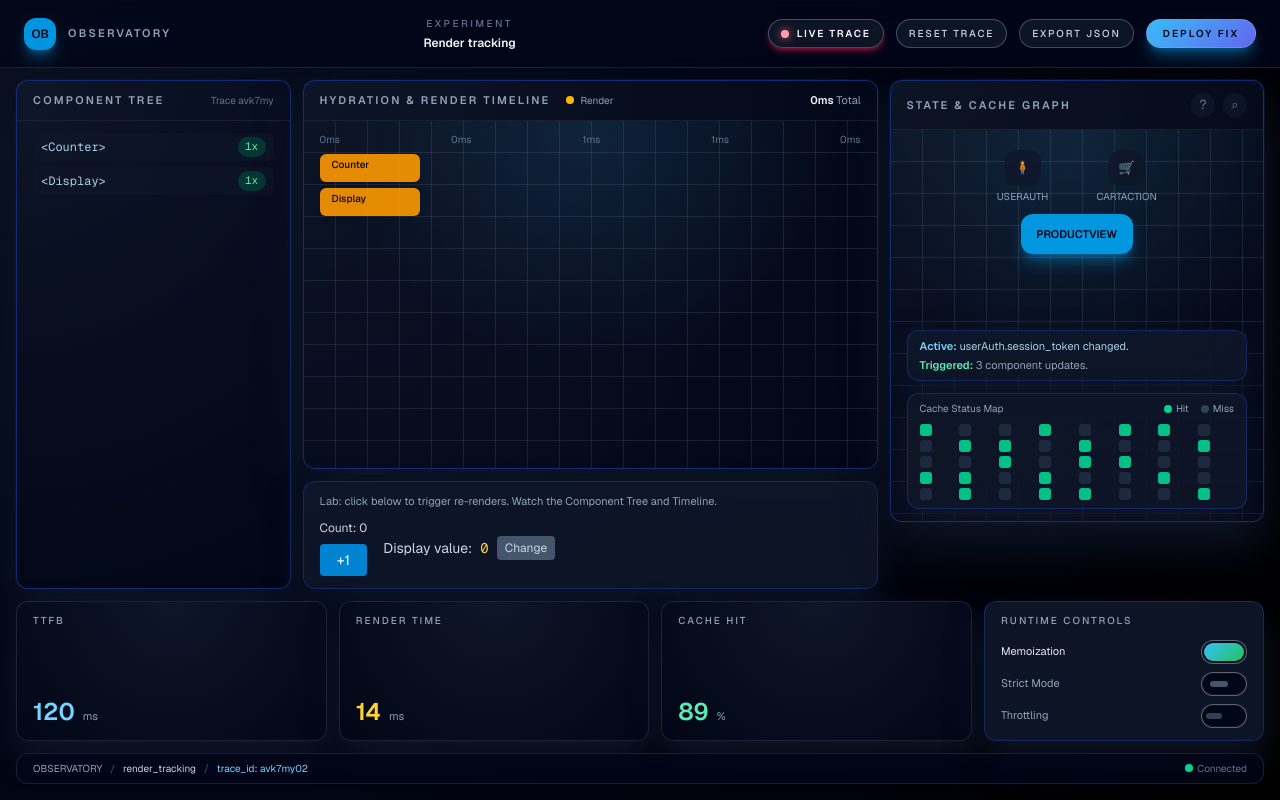
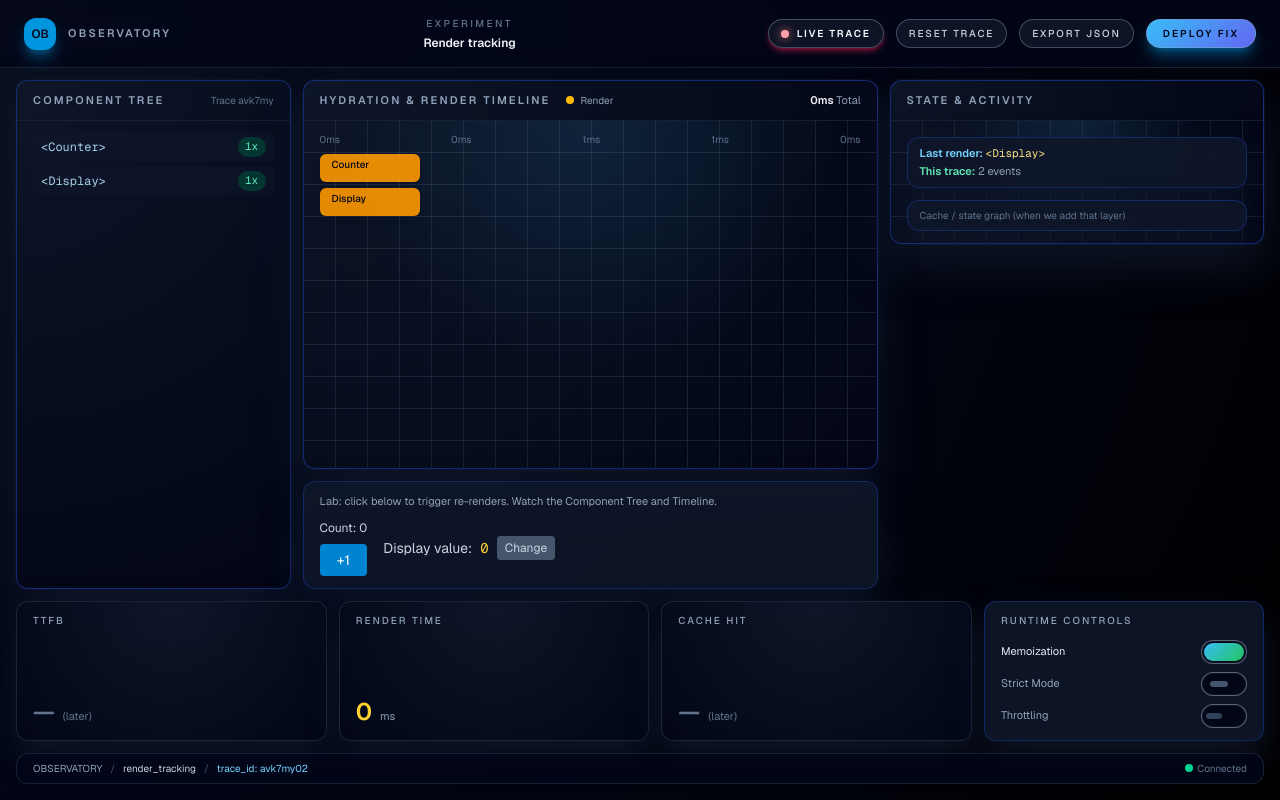
Before and after one commit to abdallah96/Observability, a Next.js app: page / in a window 1280 px wide. Built offline with nearby package versions, Linux system fonts and the light colour scheme.

Commit message:
fix: wire Render Time and State panel to live observatory data

```diff
--- a/src/app/ControlsBar/control-bar.tsx
+++ b/src/app/ControlsBar/control-bar.tsx
@@ -1,4 +1,17 @@
-export const BottomControlsBar = () => {
+"use client";
+
+import { useObservatoryStore } from "@/data/store";
+
+export function BottomControlsBar() {
+  const renderEvents = useObservatoryStore((s) => s.renderEvents);
+
+  // Total time span of this trace (first event → last event). 0 if no events.
+  const renderTimeMs =
+    renderEvents.length < 2
+      ? 0
+      : Math.max(...renderEvents.map((e) => e.timestamp)) -
+        Math.min(...renderEvents.map((e) => e.timestamp));
+
   return (
     <section className="mt-3 flex gap-3">
       <div className="flex flex-1 gap-3">
@@ -7,8 +20,8 @@ export const BottomControlsBar = () => {
             TTFB
           </span>
           <div className="mt-3 flex items-end gap-2">
-          <span className="text-2xl font-semibold text-sky-300">120</span>
-          <span className="pb-1 text-[11px] text-slate-400">ms</span>
+            <span className="text-2xl font-semibold text-slate-500">—</span>
+            <span className="pb-1 text-[11px] text-slate-500">(later)</span>
           </div>
         </div>
         <div className="observatory-metric-card flex flex-1 flex-col justify-between px-4 py-3">
@@ -16,7 +29,9 @@ export const BottomControlsBar = () => {
             Render Time
           </span>
           <div className="mt-3 flex items-end gap-2">
-          <span className="text-2xl font-semibold text-amber-300">14</span>
+            <span className="text-2xl font-semibold text-amber-300">
+              {renderTimeMs}
+            </span>
             <span className="pb-1 text-[11px] text-slate-400">ms</span>
           </div>
         </div>
@@ -25,10 +40,8 @@ export const BottomControlsBar = () => {
             Cache Hit
           </span>
           <div className="mt-3 flex items-end gap-2">
-          <span className="text-2xl font-semibold text-emerald-300">
-            89
-          </span>
-          <span className="pb-1 text-[11px] text-slate-400">%</span>
+            <span className="text-2xl font-semibold text-slate-500">—</span>
+            <span className="pb-1 text-[11px] text-slate-500">(later)</span>
           </div>
         </div>
       </div>
@@ -60,5 +73,5 @@ export const BottomControlsBar = () => {
     </div>
     </section>
   );
-};
+}
 export default BottomControlsBar;
--- a/src/app/Graph/graph.tsx
+++ b/src/app/Graph/graph.tsx
@@ -1,87 +1,41 @@
-export const StateAndCacheGraph = () => {
+"use client";
+
+import { useObservatoryStore } from "@/data/store";
+
+export function StateAndCacheGraph() {
+  const renderEvents = useObservatoryStore((s) => s.renderEvents);
+  const lastEvent = renderEvents.length > 0 ? renderEvents[renderEvents.length - 1] : null;
+
   return (
     <div className="flex w-[30%] min-w-[260px] flex-col gap-2">
       <div className="observatory-panel flex flex-col overflow-hidden">
         <header className="flex items-center justify-between border-b border-slate-800/70 px-4 py-3">
           <span className="text-[11px] font-semibold uppercase tracking-[0.2em] text-slate-400">
-                  State &amp; Cache Graph
+            State &amp; activity
           </span>
-                <div className="flex items-center gap-2 text-slate-500">
-                  <span className="h-6 w-6 rounded-full bg-slate-900/80 flex items-center justify-center text-[13px]">
-                    ?
-                  </span>
-                  <span className="h-6 w-6 rounded-full bg-slate-900/80 flex items-center justify-center text-[13px]">
-                    ⌕
-                  </span>
-                </div>
         </header>
         <div className="relative flex-1 px-4 pb-3 pt-4 observatory-grid-bg">
-                <div className="relative z-10 h-full">
-                  <div className="relative mx-auto mt-2 h-40 w-full max-w-[220px]">
-                    {/* Center node */}
-                    <div className="absolute inset-x-10 top-1/2 -translate-y-1/2">
-                      <div className="mx-auto flex h-10 w-28 items-center justify-center rounded-xl bg-sky-500/90 text-[11px] font-semibold text-slate-950 shadow-lg shadow-sky-500/40">
-                        PRODUCTVIEW
-                      </div>
-                    </div>
-                    {/* Top nodes */}
-                    <div className="absolute -top-1 left-1/2 flex -translate-x-1/2 gap-12">
-                      <div className="flex flex-col items-center gap-1">
-                        <div className="flex h-9 w-9 items-center justify-center rounded-xl bg-slate-900/90 text-[13px]">
-                          🧍
-                        </div>
-                        <span className="text-[10px] text-slate-400">
-                          USERAUTH
-                        </span>
-                      </div>
-                      <div className="flex flex-col items-center gap-1">
-                        <div className="flex h-9 w-9 items-center justify-center rounded-xl bg-slate-900/90 text-[13px]">
-                          🛒
-                        </div>
-                        <span className="text-[10px] text-slate-400">
-                          CARTACTION
-                        </span>
-                      </div>
-                    </div>
-                  </div>
-
-                  {/* Event log */}
-                  <div className="mt-4 observatory-panel-subtle px-3 py-2 text-[11px] text-sky-200/90">
+          <div className="relative z-10">
+            {/* Live log: last render and event count (useState observatory) */}
+            <div className="observatory-panel-subtle px-3 py-2 text-[11px] text-sky-200/90">
               <p>
-                      <span className="font-semibold text-sky-300">Active:</span>{" "}
-                      userAuth.session_token changed.
+                <span className="font-semibold text-sky-300">Last render:</span>{" "}
+                {lastEvent ? (
+                  <span className="font-mono text-amber-200">&lt;{lastEvent.componentName}&gt;</span>
+                ) : (
+                  <span className="text-slate-500">—</span>
+                )}
               </p>
               <p className="mt-1 text-slate-400">
-                      <span className="font-semibold text-emerald-300">
-                        Triggered:
-                      </span>{" "}
-                      3 component updates.
+                <span className="font-semibold text-emerald-300">This trace:</span>{" "}
+                {renderEvents.length} event{renderEvents.length !== 1 ? "s" : ""}
               </p>
             </div>
 
-                  {/* Cache map */}
+            {/* Placeholder for later: cache / state graph */}
             <div className="mt-3 observatory-panel-subtle px-3 py-2">
-                    <div className="mb-2 flex items-center justify-between text-[10px] text-slate-400">
-                      <span>Cache Status Map</span>
-                      <span className="flex items-center gap-1">
-                        <span className="h-2 w-2 rounded-full bg-emerald-400" />{" "}
-                        <span className="text-[10px]">Hit</span>
-                        <span className="ml-2 h-2 w-2 rounded-full bg-slate-700" />{" "}
-                        <span className="text-[10px]">Miss</span>
-                      </span>
-                    </div>
-                    <div className="grid grid-cols-8 gap-1">
-                      {Array.from({ length: 40 }).map((_, index) => (
-                        <div
-                          // eslint-disable-next-line react/no-array-index-key
-                          key={index}
-                          className={`h-3 w-3 rounded-[3px] ${
-                            index % 3 === 0 || index % 5 === 0
-                              ? "bg-emerald-400/90"
-                              : "bg-slate-800"
-                          }`}
-                        />
-                      ))}
+              <div className="text-[10px] text-slate-500">
+                Cache / state graph (when we add that layer)
               </div>
             </div>
           </div>
@@ -89,5 +43,5 @@ export const StateAndCacheGraph = () => {
       </div>
     </div>
   );
-};
+}
 export default StateAndCacheGraph;
```
Lines whose indentation alone changed are shown as unchanged.
